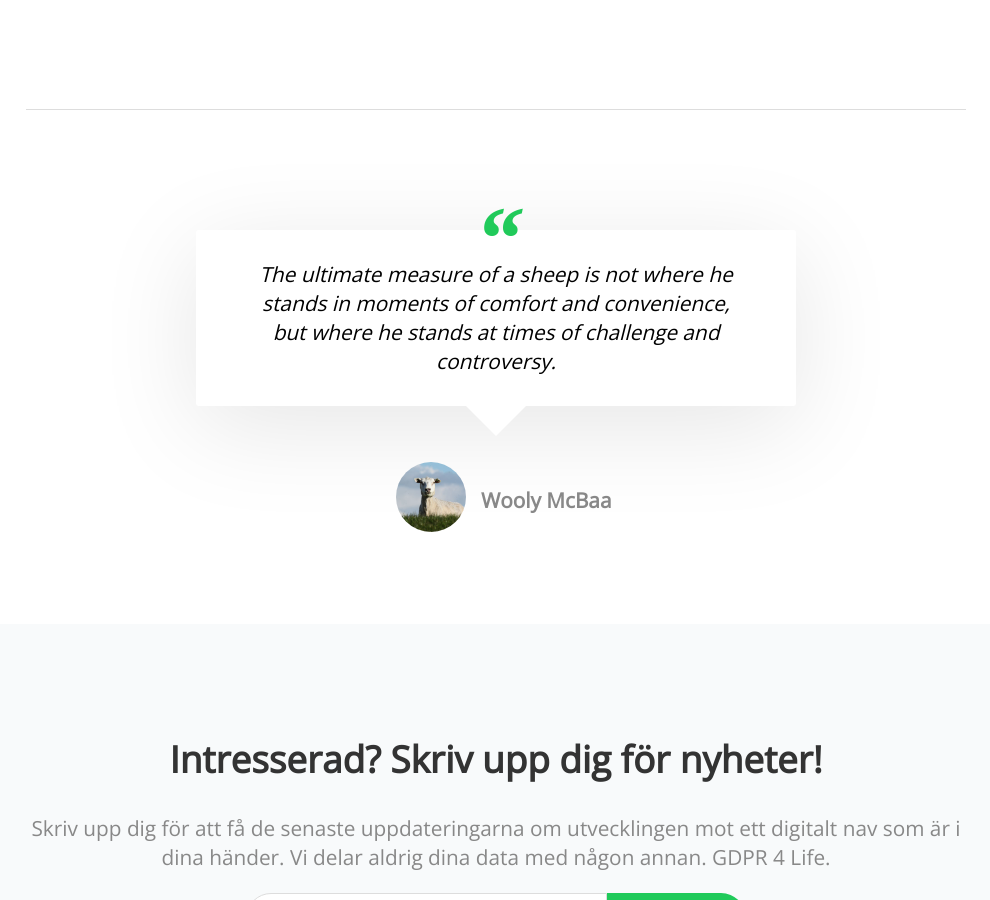
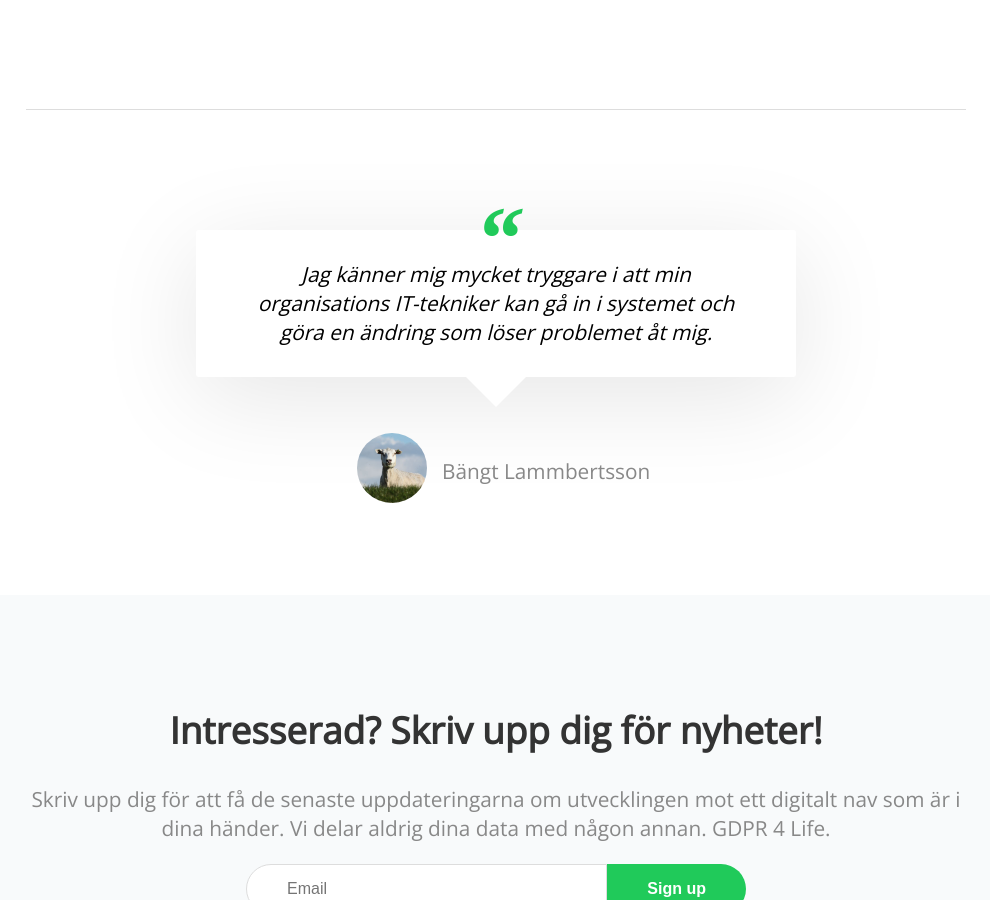
Before and after one commit to Sakrecoer/mittdata.se, a Jekyll site: the page built from index.html, in a window 1280 px wide and 900 px high, scrolled down 1719 px. Shown: the whole window, without its empty margins (144-1134 px from the left). Built offline with Jekyll 4.4.1, drawn with Linux system fonts in a browser that asks for light colours; nearby versions of some CDN libraries; a script that is not in the unit is left out.

Commit message:
Updated 'index.html' via CloudCannon

```diff
--- a/index.html
+++ b/index.html
@@ -83,12 +83,12 @@ title: MittData.se
 	<hr />
 	<blockquote>
 		<p class="quote editable">
-			The ultimate measure of a sheep is not where he stands in moments of comfort and convenience, but where he stands at times of challenge and controversy.
+			Jag k&auml;nner mig mycket tryggare i att min organisations IT-tekniker kan g&aring; in i systemet och g&ouml;ra en &auml;ndring som l&ouml;ser problemet &aring;t mig.
 		</p>
 		<div class="attribute">
 			<p class="meta">
 				<span class="image"><img class="editable" src="/images/wooly.jpg" alt="Wooly" /></span>
-				<span class="author editable"><strong>Wooly McBaa</strong></span>
+				<span class="author editable">Bängt Lammbertsson</span>
 			</p>
 		</div>
 	</blockquote>
```
